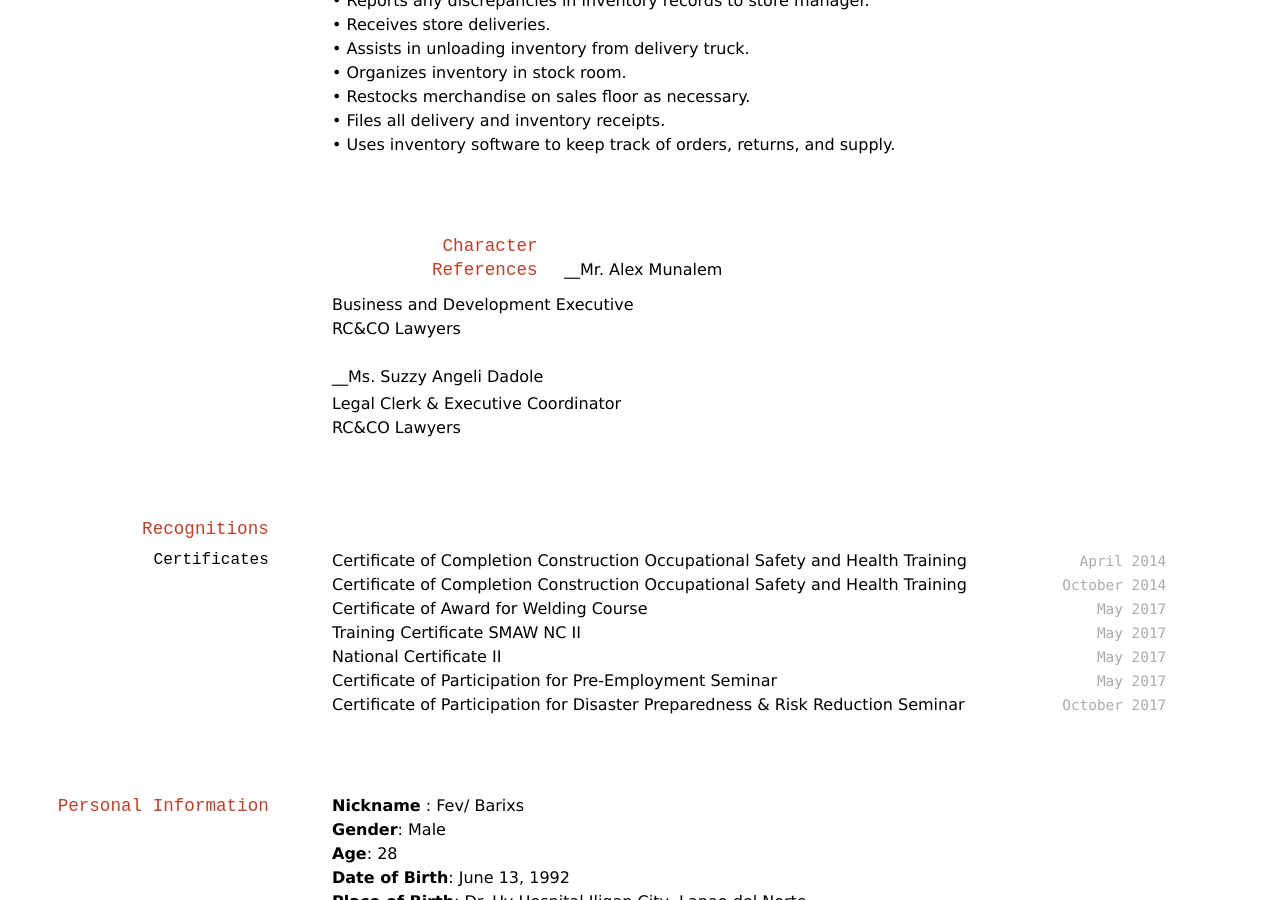
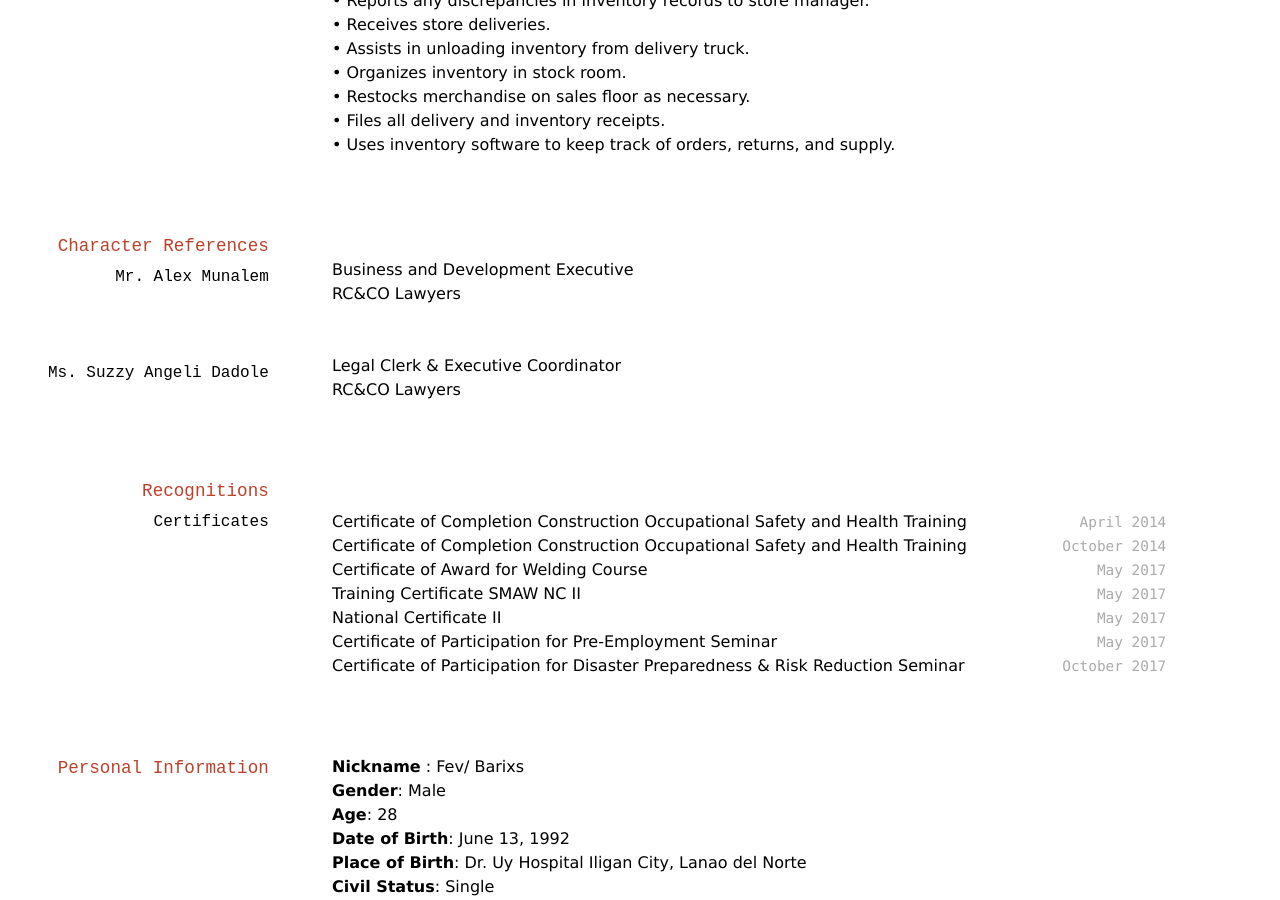
Before and after one commit to deleteprof/deleteprof.github.io, a Jekyll site: the page built from index.md, in a window 1280 px wide and 900 px high, scrolled down 1899 px. Built offline with Jekyll 4.4.1, drawn with Linux system fonts in a browser that asks for light colours.

```diff
--- a/index.md
+++ b/index.md
@@ -84,13 +84,15 @@ __SOLIDMARK INC., *Pacana-Don Apolinar Velez Sts., Cagayan de Oro City*__
 -   • Restocks merchandise on sales floor as necessary.
 -   • Files all delivery and inventory receipts.
 -   • Uses inventory software to keep track of orders, returns, and supply.
--
+
+
+
 ## Character References
-__Mr. Alex Munalem
+### Mr. Alex Munalem
 - Business and Development Executive
 - RC&CO Lawyers
 
-__Ms. Suzzy Angeli Dadole
+### Ms. Suzzy Angeli Dadole
 - Legal Clerk & Executive Coordinator
 -  RC&CO Lawyers
 
```
